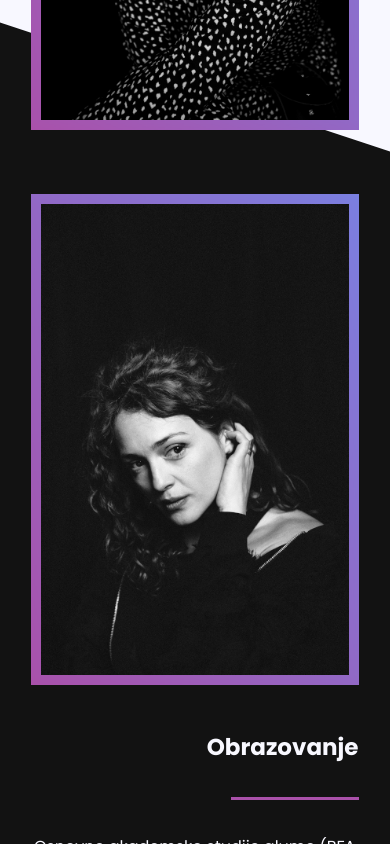
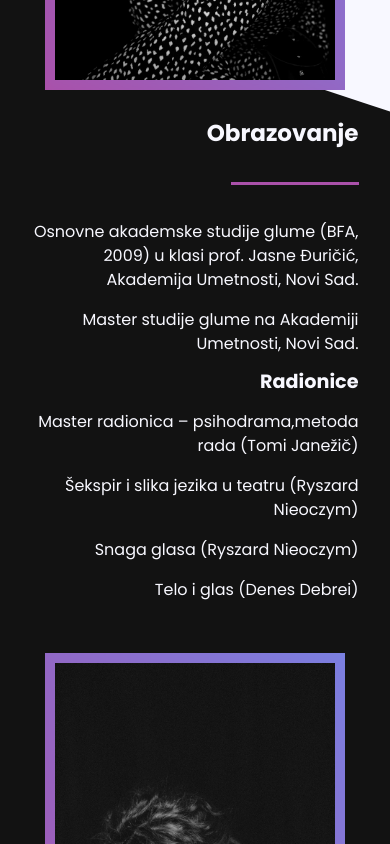
Before and after one commit to vukovicdusan/milicajanevski, a Next.js app: page / in a window 390 px wide. Shown: the part 1420-2264 px from the top of the page. Built offline with nearby package versions, Linux system fonts and the light colour scheme.

Commit message:
git ignore changed and one bio image

```diff
--- a/styles/Bio.module.css
+++ b/styles/Bio.module.css
@@ -31,7 +31,9 @@
 }
 
 .imgContainer {
+	position: relative;
 	aspect-ratio: 2 / 3;
+	width: 400px;
 	max-width: 420px;
 	transform: translateY(8rem);
 	z-index: 9;
@@ -64,12 +66,12 @@
 		align-items: center;
 	}
 	.bioBackgroundDark .bioSwitcher {
-		/* flex-direction: column-reverse; */
+		flex-direction: column-reverse;
 	}
 
 	.imgContainer,
 	.imgContainer2 {
-		width: 40%;
+		max-width: 300px;
 	}
 
 	.imgContainer {
```
Also changed, not shown: 1 other file (tests, documents, lock files or other folders).
